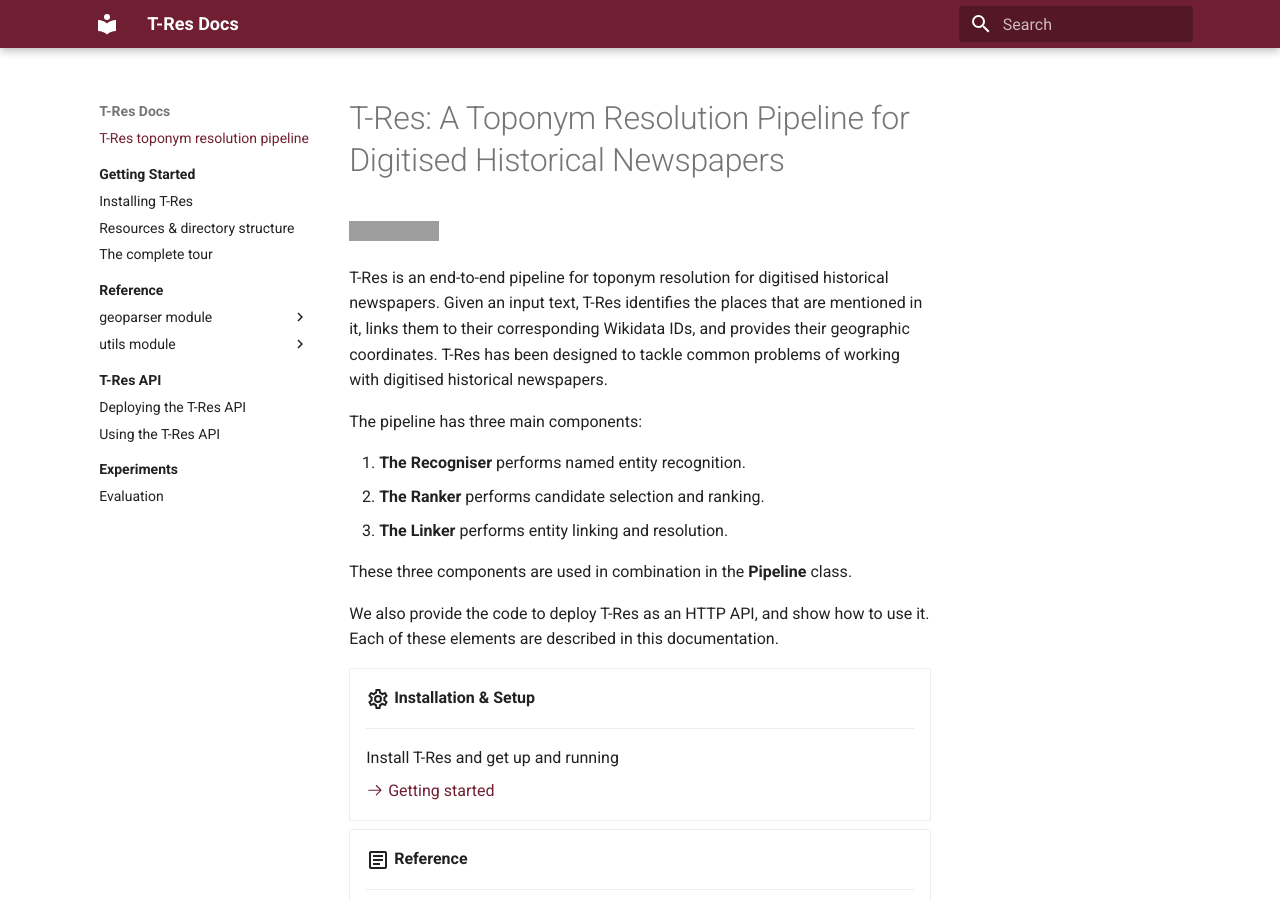
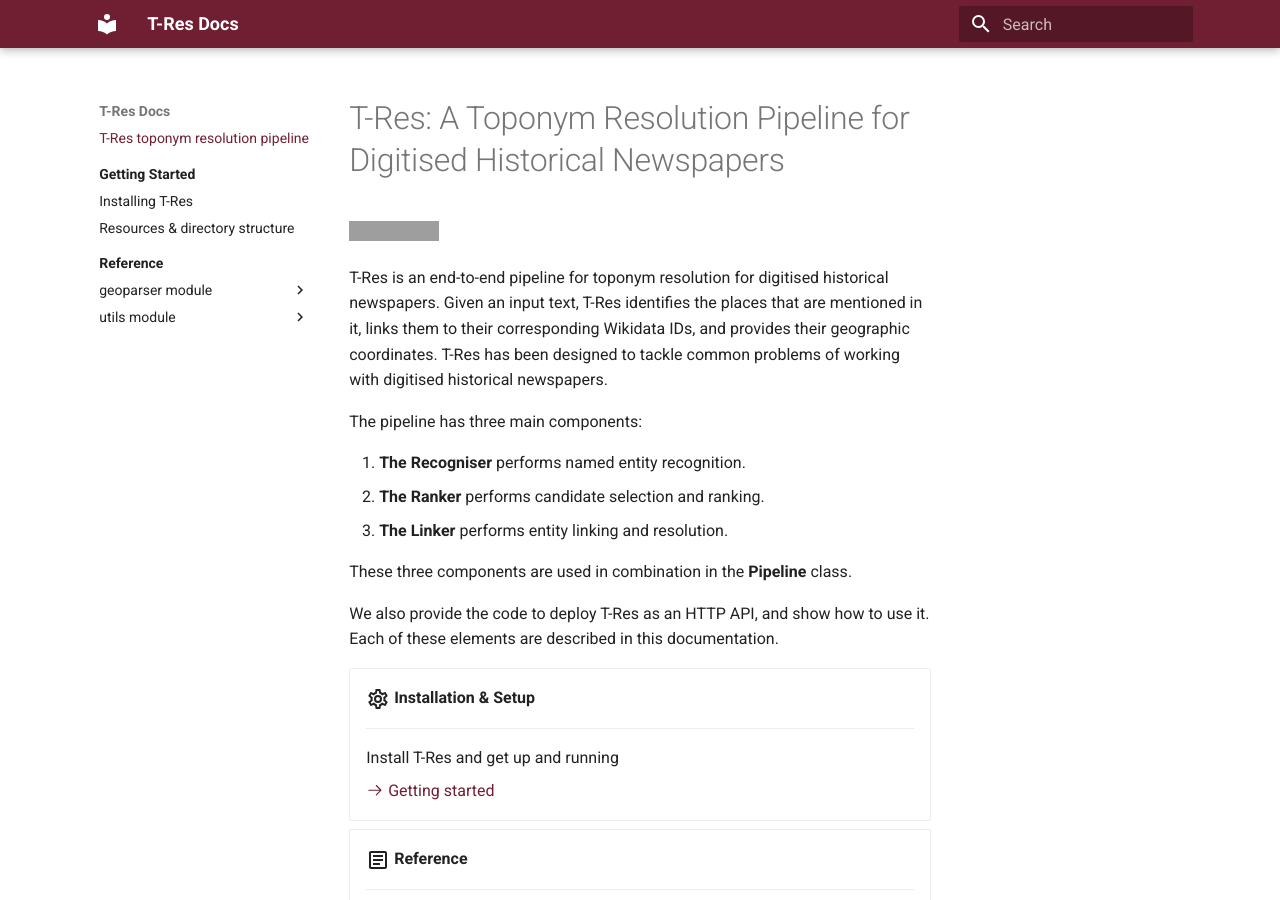
Before and after one commit to Living-with-machines/T-Res, an MkDocs documentation site: the page built from docs/index.md, in a window 1280 px wide and 900 px high. Built offline with MkDocs 1.6.1 and Material for MkDocs 9.7.7, drawn with Linux system fonts in a browser that asks for light colours; some of the changed lines change nothing that is shown; grey boxes are pictures that could not be loaded.

Commit message:
Hide unfinished mkdocs pages

```diff
--- a/mkdocs.yml
+++ b/mkdocs.yml
@@ -19,7 +19,7 @@
     - getting-started/index.md
     - getting-started/installation.md
     - getting-started/resources.md
-    - getting-started/complete-tour.md
+    # - getting-started/complete-tour.md # TODO
   - Reference:
     - reference/index.md
     - geoparser module:
@@ -45,13 +45,14 @@
         - 'MulRel Ranker': reference/utils/REL/mulrel_ranker.md
         - 'Utils': reference/utils/REL/utils.md
         - 'Vocabulary': reference/utils/REL/vocabulary.md
-  - T-Res API:
-    - t-res-api/index.md
-    - t-res-api/installation.md
-    - t-res-api/usage.md
-  - Experiments:
-    - experiments/index.md
-    - experiments/evaluation.md
+  # TODO:
+  # - T-Res API:
+  #   - t-res-api/index.md
+  #   - t-res-api/installation.md
+  #   - t-res-api/usage.md
+  # - Experiments:
+  #   - experiments/index.md
+  #   - experiments/evaluation.md
 
 markdown_extensions:
   - pymdownx.highlight:
```
